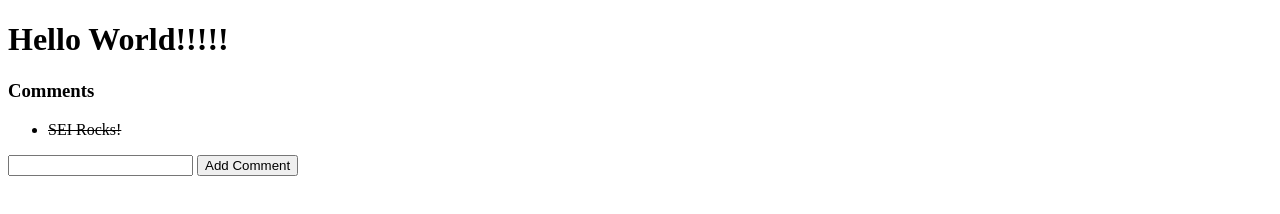
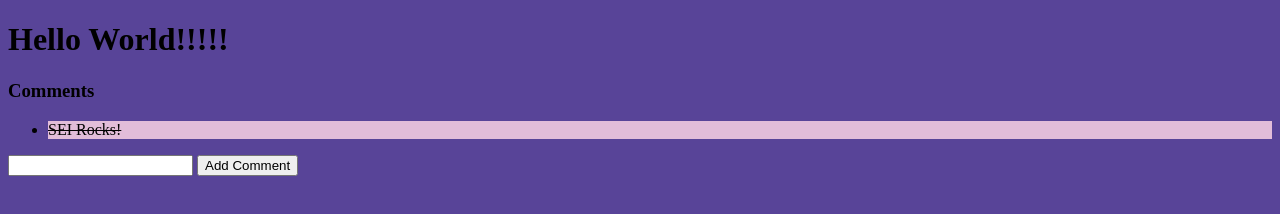
Before and after one commit to wcgordon1/GA_JS_Notes, a plain HTML site: page dom_events_12-3/index.html in a window 1280 px wide. Both pictures are taken after a click on the element "SEI Rocks!". Drawn offline with Linux system fonts and the light colour scheme.

Commit message:
added bonus problem to 12-3 dom events. done for the day here

```diff
--- a/dom_events_12-3/index.html
+++ b/dom_events_12-3/index.html
@@ -7,7 +7,6 @@
     <meta name="viewport" content="width=device-width, initial-scale=1.0">
     <title>Intro to Dom Events</title>
     <script defer src="main.js"></script>
-    <link rel="stylesheet" href="style.css">
 </head>
 
 <body>
--- a/dom_events_12-3/main.js
+++ b/dom_events_12-3/main.js
@@ -40,9 +40,54 @@ btnEl.addEventListener('click', function (event) {
     inputEl.value = ''
 }); // <---- End of the callback function
 
+
+
 const ulEl = document.querySelector('ul')
 ulEl.addEventListener('click', function (event) {
+    console.log(event.target)
+    console.dir(event.target)
     event.target.style.textDecoration = 'line-through';
+    event.target.style.backgroundColor = generateRandomColor();
+
+    //update the element that is beling clicked to have strikeThrough
+
 })
 
-const clickThrough = '';
+//BONUS EXERCISE:::
+// call this function in our loop above, and set a random background color everytime we click an li
+function generateRandomColor() {
+    const r = Math.floor(Math.random() * (256));
+    const g = Math.floor(Math.random() * (256));
+    const b = Math.floor(Math.random() * (256));
+    return `rgb(${r}, ${g}, ${b})`
+}
+
+/*            MY CODE - WRONG - Look immediately below.
+const pageEL = document.querySelector('body');
+pageEL.addEventListener('click', function (event) {
+    console.log(event.target)
+    console.dir(event.target)
+    event.target.style.backgroundColor = generateRandomColor();
+})
+*/
+
+const bodyEl = document.querySelector('body');
+
+bodyEl.addEventListener('click', function (e) {
+
+    console.log(e.currentTarget);
+
+    bodyEl.style.backgroundColor = generateRandomColor();
+})
+/*
+
+const bodyEl = document.querySelector('body');
+
+bodyEl.addEventListener('click', function (e) {
+
+    console.log(e.currentTarget)
+
+    bodyEl.style.backgroundColor = generateRandomColor()
+})
+
+*/
```
